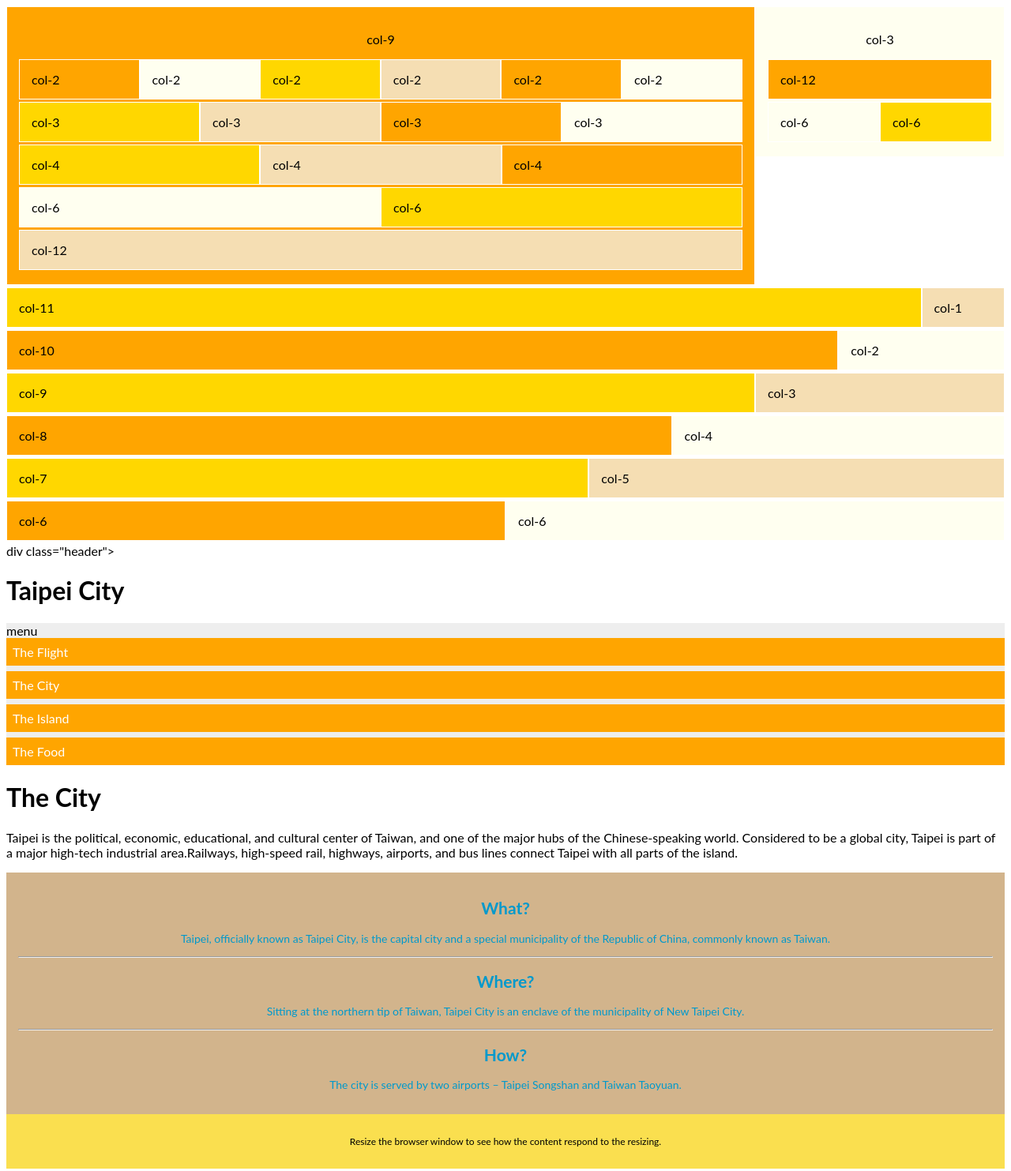
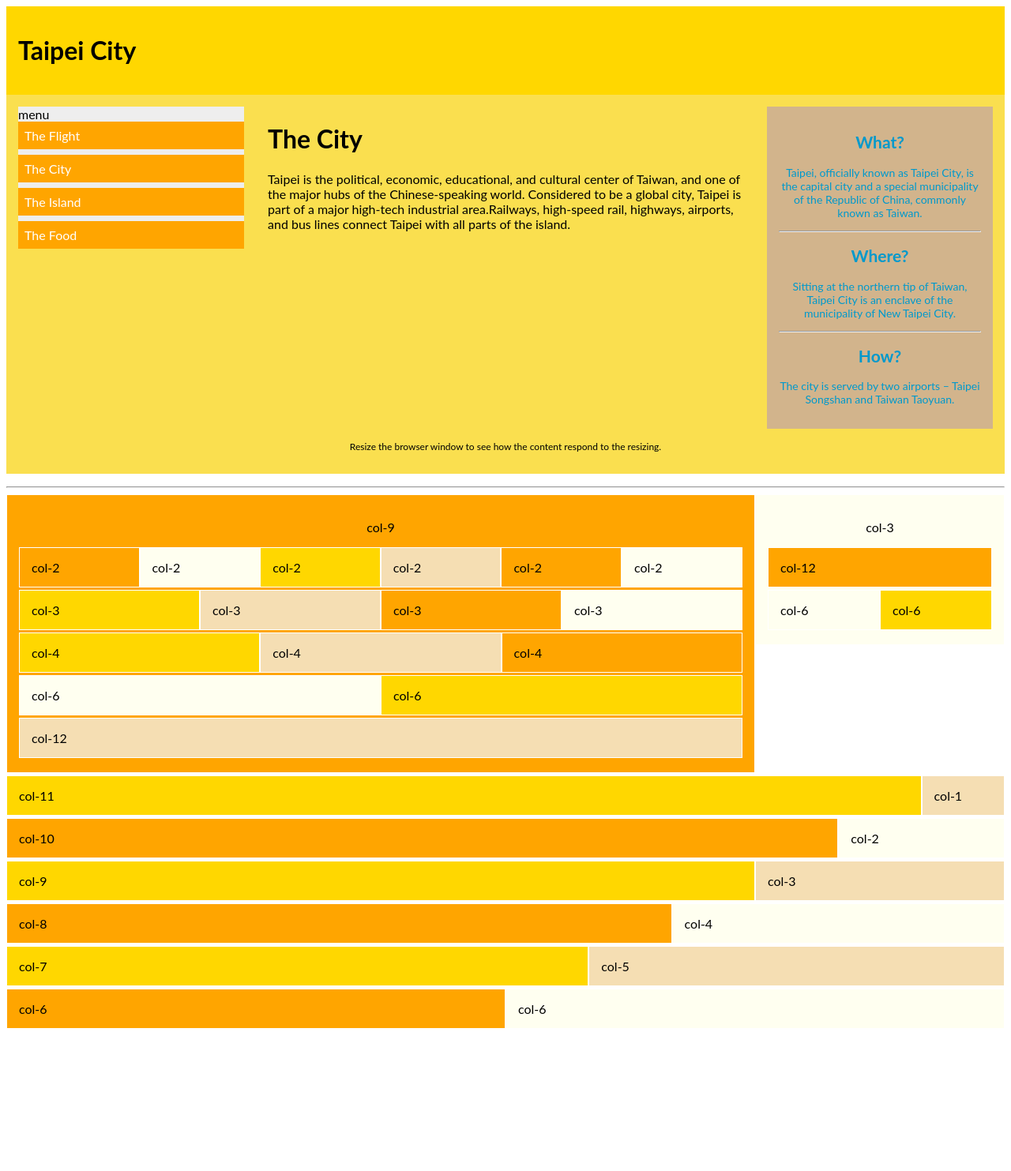
Before and after one commit to kevinfang9/homework-7-5, a plain HTML site: page index.html in a window 1280 px wide. Shown: the whole page at 79% size. After the commit the page ends 1314 px from the top, so only its background shows below. Drawn offline with Linux system fonts and the light colour scheme.

Commit message:
no message

```diff
--- a/index.html
+++ b/index.html
@@ -4,10 +4,52 @@
     <meta charset="UTF-8">
     <title>Homework-7-5 by kevinfang9</title>
 
-    <link rel="stylesheet" href="main.css">
+    </head>
+<body>
+<link rel="stylesheet" type="text/css" href="main.css">
+ </head>
+<body>
+    <div class="header">
+        <h1>Taipei City</h1>
+    </div>
+    <div class=”row”>
+    <div class="col-3">
+        <div class="menu">
+        menu
+        <ul>
+            <li>The Flight</li>
+            <li>The City</li>
+            <li>The Island</li>
+            <li>The Food</li>
+        </ul>
+    </div>
+    </div>
 
-    <body>
-     <div class="row">
+   <div class="col-6">
+     <h1>The City</h1>
+    <p>Taipei is the political, economic, educational, and cultural center of Taiwan, and one of the major hubs of the Chinese-speaking world. Considered to be a global city, Taipei is part of a major high-tech industrial area.Railways, high-speed rail, highways, airports, and bus lines connect Taipei with all parts of the island.</p>
+   </div>
+
+    <div class="col-3">
+       <div class="right">
+        <div class="aside">
+            <h2>What?</h2>
+            <p>Taipei, officially known as Taipei City, is the capital city and a special municipality of the Republic of China, commonly known as Taiwan. </p>
+            <hr>
+            <h2>Where?</h2>
+            <p>Sitting at the northern tip of Taiwan, Taipei City is an enclave of the municipality of New Taipei City.</p>
+            <hr>
+            <h2>How?</h2>
+            <p>The city is served by two airports – Taipei Songshan and Taiwan Taoyuan.</p>
+        </div>
+    </div>
+    </div>
+        <div class="footer" col-12>
+        <p>Resize the browser window to see how the content respond to the resizing.</p>
+    </div>
+   </div>
+<p><hr>
+  <div class="row">
     <div class="col-9 bgTest">
       <p>col-9</p>
       <div class="col-2 bgTest">
@@ -109,39 +151,5 @@
       col-6
     </div>
   </div>
-
-      div class="header">
-        <h1>Taipei City</h1>
-    </div>
-
-    <div class="menu">
-        menu
-        <ul>
-            <li>The Flight</li>
-            <li>The City</li>
-            <li>The Island</li>
-            <li>The Food</li>
-        </ul>
-    </div>
-
-    <h1>The City</h1>
-    <p>Taipei is the political, economic, educational, and cultural center of Taiwan, and one of the major hubs of the Chinese-speaking world. Considered to be a global city, Taipei is part of a major high-tech industrial area.Railways, high-speed rail, highways, airports, and bus lines connect Taipei with all parts of the island.</p>
-<div class="right">
-        <div class="aside">
-            <h2>What?</h2>
-            <p>Taipei, officially known as Taipei City, is the capital city and a special municipality of the Republic of China, commonly known as Taiwan. </p>
-            <hr>
-            <h2>Where?</h2>
-            <p>Sitting at the northern tip of Taiwan, Taipei City is an enclave of the municipality of New Taipei City.</p>
-            <hr>
-            <h2>How?</h2>
-            <p>The city is served by two airports – Taipei Songshan and Taiwan Taoyuan.</p>
-        </div>
-    </div>
-
-    <div class="footer">
-        <p>Resize the browser window to see how the content respond to the resizing.</p>
-    </div>
-
-
-      </body>
+</body>
+</html>
```
